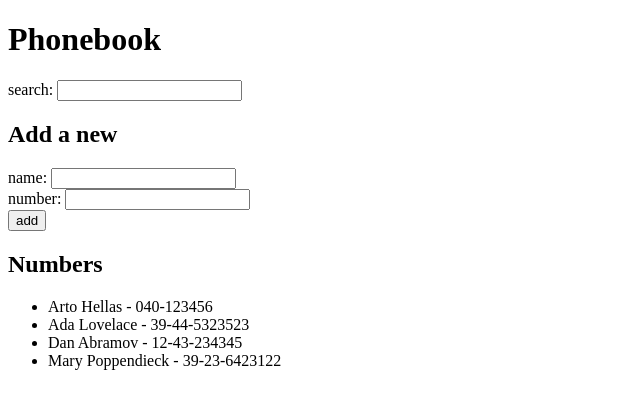
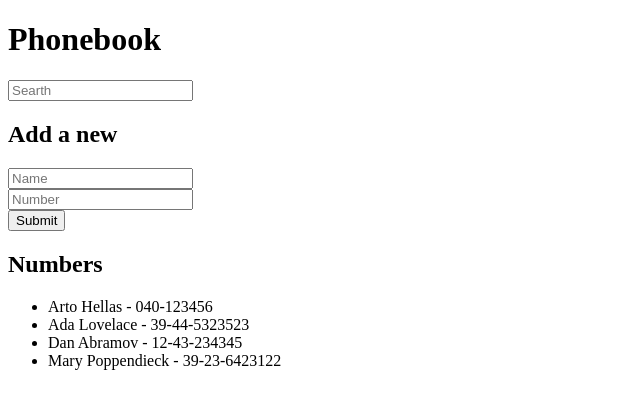
Before and after one commit to JakubJus/Fullstack, a React (Vite) app in the folder part2/phonebook/: page / in a window 1280 px wide. Shown: the top 408 px of the page, without its empty margins (0-640 px from the left). Built offline with nearby package versions, Linux system fonts and the light colour scheme.

Commit message:
Update App.jsx

```diff
--- a/part2/phonebook/src/App.jsx
+++ b/part2/phonebook/src/App.jsx
@@ -1,4 +1,18 @@
 import React, { useState } from 'react';
+
+const TextBox = (props) => (
+  <div>
+    <input placeholder={props.text} onChange={props.onChange} />
+  </div>
+);
+
+const Button = (props) => (
+  <div>
+    <button onClick={props.handleClick}>
+      {props.text}
+    </button>
+  </div>
+);
 
 const App = () => {
   const [persons, setPersons] = useState([
@@ -24,11 +38,11 @@ const App = () => {
   const checkExist = () => persons.some(contact => contact.name.toLowerCase() === newName.toLowerCase());
 
   const handleAddPerson = (event) => {
-    event.preventDefault(); // Prevent the default form submission behavior
+    event.preventDefault();
 
     if (!checkExist()) {
       setPersons([...persons, { name: newName, number: newNum }]);
-      setNewName(''); // Clear the input fields after adding a person
+      setNewName('');
       setNewNum('');
     } else {
       alert(`${newName} is already added to the phonebook`);
@@ -47,20 +61,12 @@ const App = () => {
   return (
     <div>
       <h1>Phonebook</h1>
-      <div>
-        search: <input value={look} onChange={handleSearth} />
-      </div>
+      <TextBox onChange={handleSearth} text="Searth" />
       <h2>Add a new</h2>
       <form onSubmit={handleAddPerson}>
-        <div>
-          name: <input value={newName} onChange={handleNameChange} />
-        </div>
-        <div>
-          number: <input value={newNum} onChange={handleNumChange} />
-        </div>
-        <div>
-          <button type="submit">add</button>
-        </div>
+        <TextBox onChange={handleNameChange} text="Name" />
+        <TextBox onChange={handleNumChange} text="Number" />
+        <Button type="submit" text="Submit" />
       </form>
       <h2>Numbers</h2>
       <ul>
```
